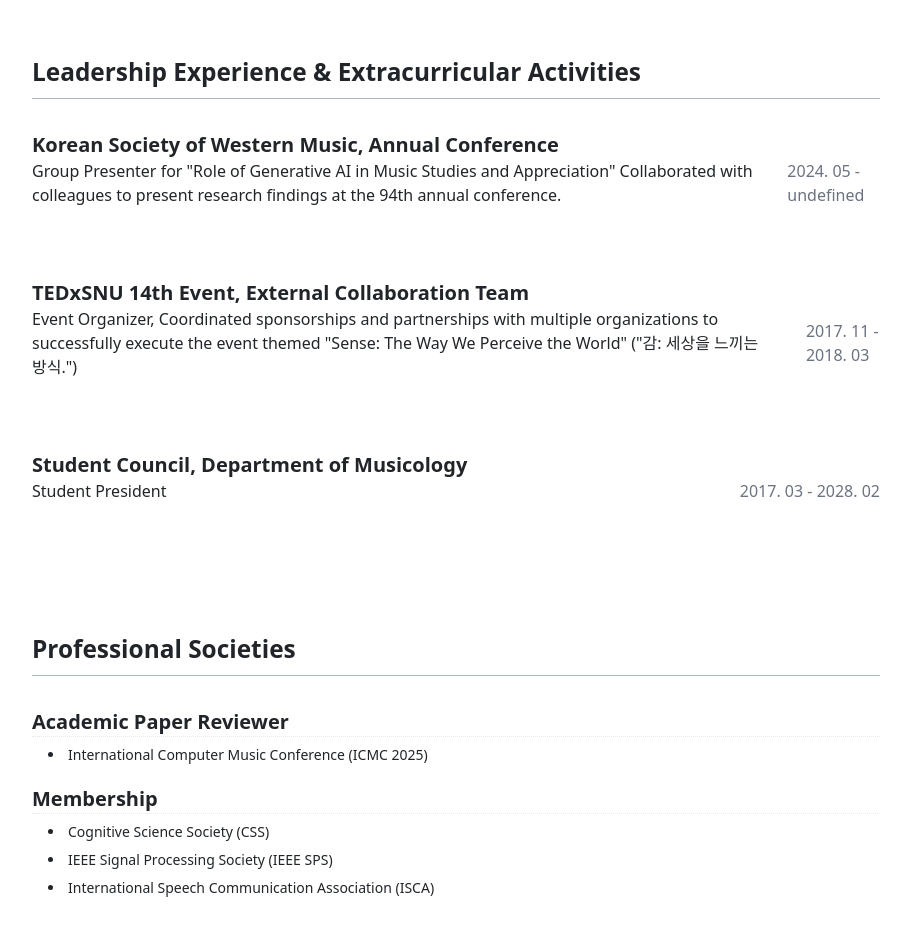
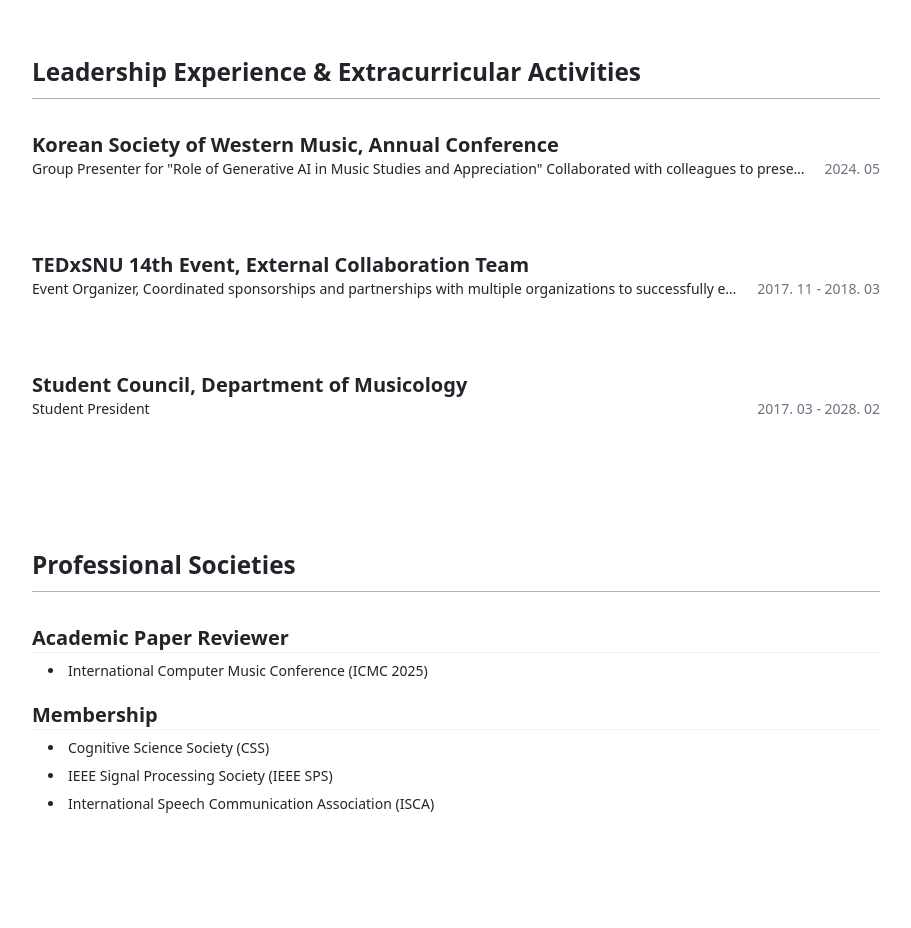
Before and after one commit to Haessun/portfolio, a Next.js app: page / in a window 1280 px wide. Shown: the part 2200-3128 px from the top of the page, without its empty margins (184-1095 px from the left). Built offline with nearby package versions, Linux system fonts and the light colour scheme.

Commit message:
fix leadershipItem part

```diff
--- a/src/components/LeadershipExperience/LeadershipExperienceItem.tsx
+++ b/src/components/LeadershipExperience/LeadershipExperienceItem.tsx
@@ -2,12 +2,14 @@ import { LeadershipExperienceProps } from "@/types";
 
 const LeadershipExperienceItem = ({ name, lecture, period }: LeadershipExperienceProps) => {
   return (
-    <div className="flex flex-col mb-4">
+    <div className="flex flex-col mb-4 text-sm">
       <h5>{lecture}</h5>
 
-      <div className="flex justify-between items-center w-full">
-        <span>{name}</span>
-        <span className="text-gray-500">{`${period[0]} - ${period[1]}`}</span>
+      <div className="flex justify-between items-center w-full gap-4">
+        <span className="truncate">{name}</span>
+        <span className="text-gray-500 whitespace-nowrap flex-shrink-0">
+          {period.length === 1 ? period[0] : `${period[0]} - ${period[1]}`}
+        </span>
       </div>
     </div>
   );
```
